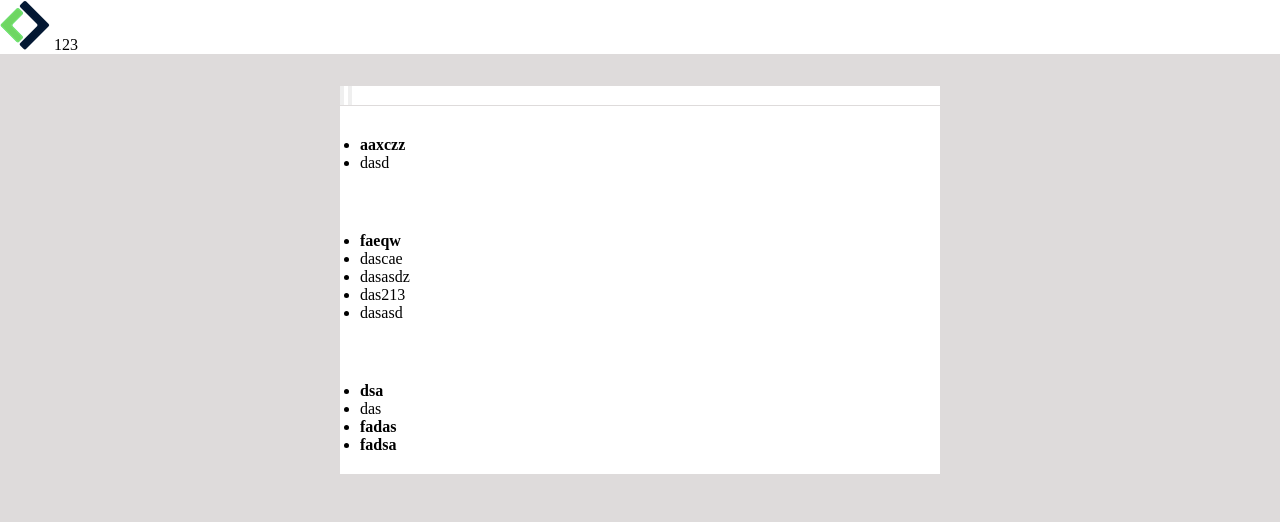
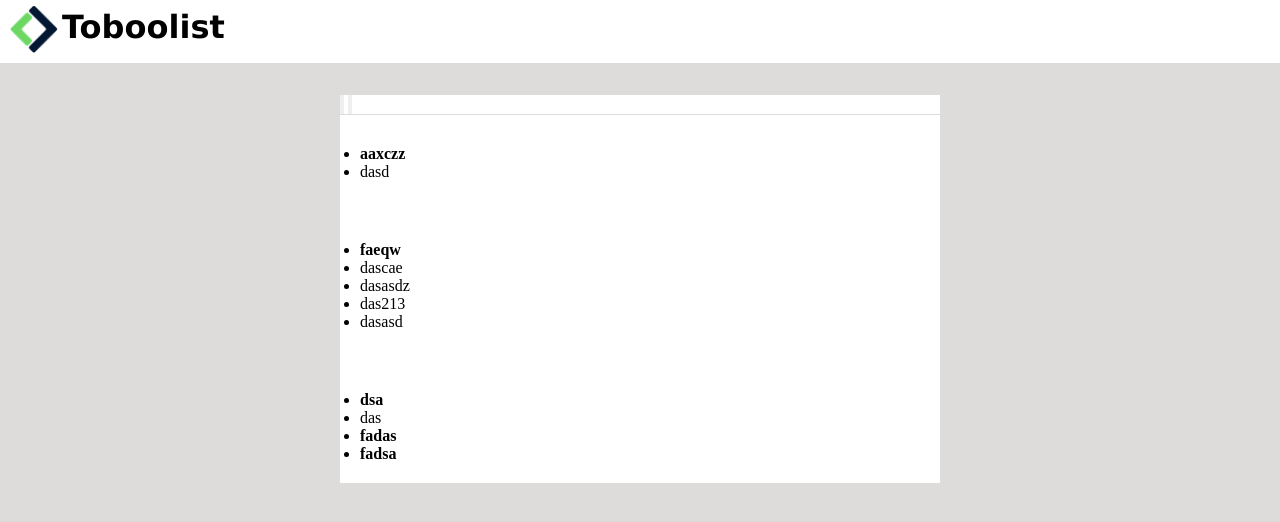
Before and after one commit to Lucaalex00/html-css-toboolist, a plain HTML site: page index.html in a window 1280 px wide. Drawn offline with Linux system fonts and the light colour scheme.

Commit message:
Header Commit

```diff
--- a/assets/style.css
+++ b/assets/style.css
@@ -8,11 +8,32 @@ body {
     background-color: #dedbdb;
 }
 
+/*#region HEADER*/
 #header_container {
+    margin-left: 10px;
+    padding-top: 5px;
+}
+
+
+#header {
     background-color: white;
     margin-bottom: 2rem;
 
 }
+
+#header img {
+    vertical-align: middle;
+    width: 3rem;
+    margin-bottom: 10px;
+}
+
+#header span {
+    font-size: 2rem;
+    font-family: Verdana, Geneva, Tahoma, sans-serif;
+    font-weight: bolder;
+}
+
+/*#endregion HEADER*/
 
 #main {
     width: 600px;
--- a/index.html
+++ b/index.html
@@ -9,14 +9,18 @@
 </head>
 
 <body>
-    <div id="header_container">
-        <header id="header">
+
+    <!-- #header -->
+    <header id="header">
+        <div id="header_container">
             <img src="./assets/img/Logo.png" alt="Logo Boolean">
-            <span>123</span>
-    </div>
+            <span>Toboolist</span>
+        </div>
     </header>
 
     <!-- /#header -->
+
+    <!--#main-->
     <main id="main">
         <div id="container-button-list">
             <input class="button-clicked" type="button">
```
